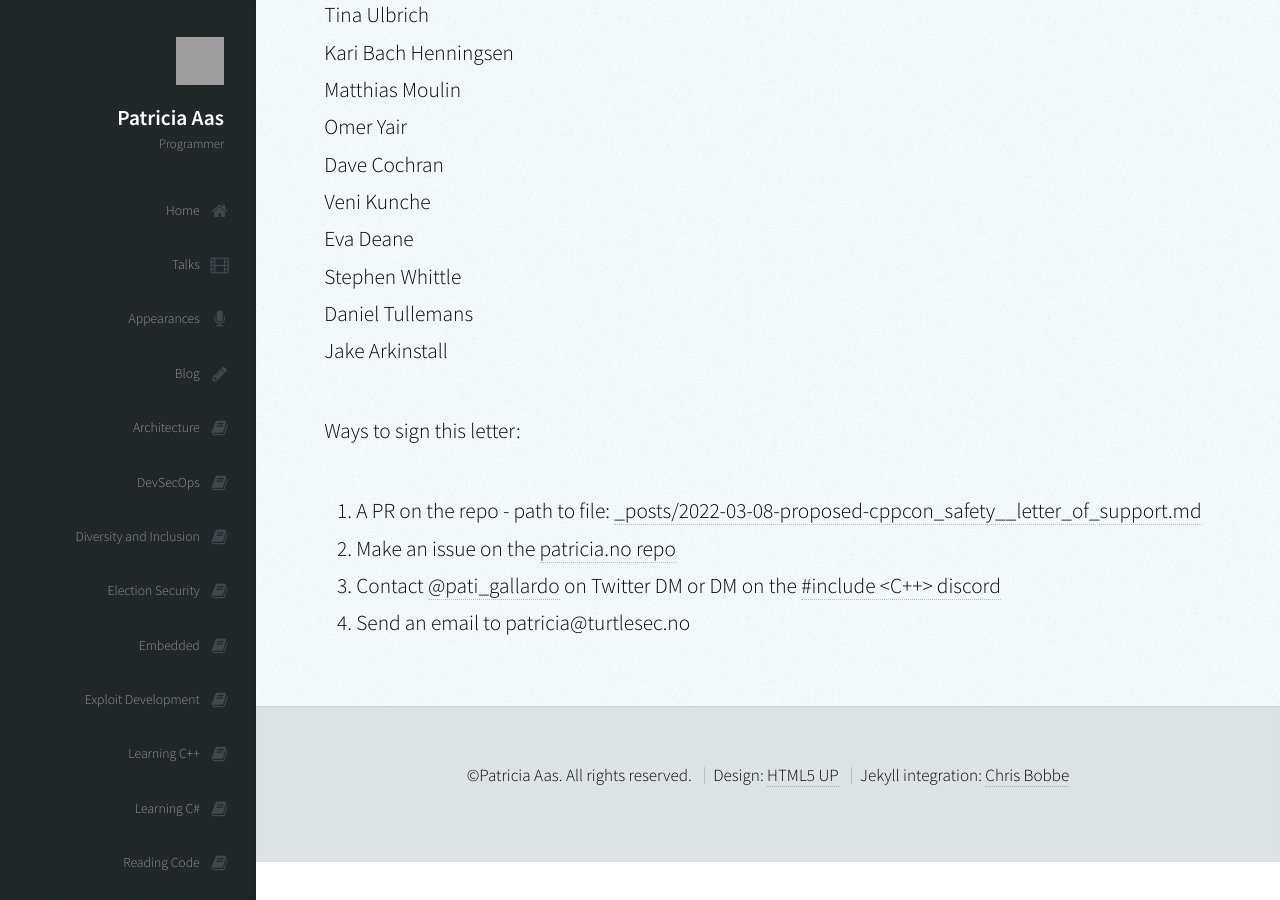
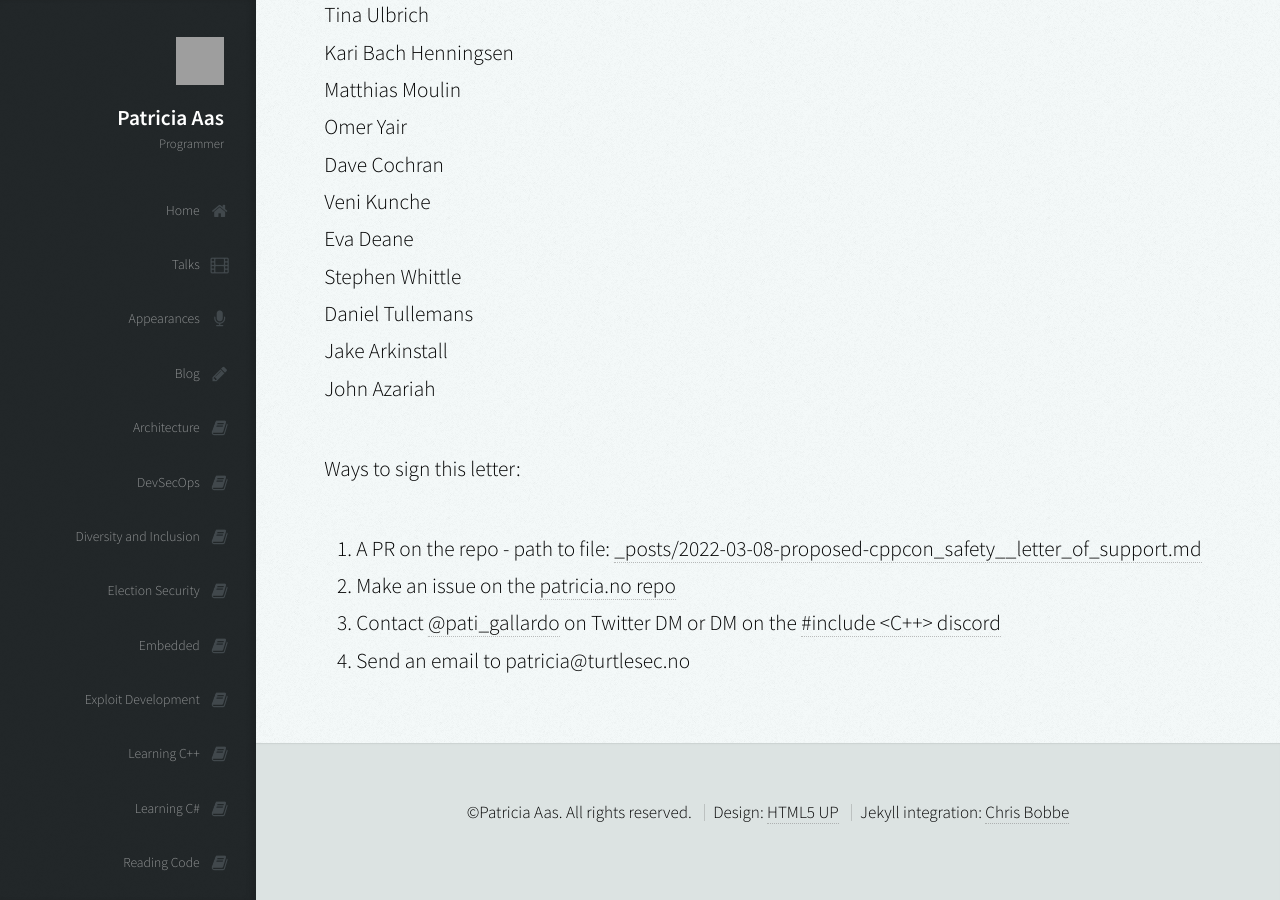
Before and after one commit to patricia-gallardo/patricia-gallardo.github.io, a Jekyll site: the page built from _posts/2022-03-08-proposed-cppcon_safety__letter_of_support.md, in a window 1280 px wide and 900 px high, scrolled down 6568 px. Built offline with Jekyll 4.4.1, drawn with Linux system fonts in a browser that asks for light colours; nearby versions of some CDN libraries; grey boxes are pictures that could not be loaded.

Commit message:
Update 2022-03-08-proposed-cppcon_safety__letter_of_support.md

```diff
--- a/_posts/2022-03-08-proposed-cppcon_safety__letter_of_support.md
+++ b/_posts/2022-03-08-proposed-cppcon_safety__letter_of_support.md
@@ -184,6 +184,7 @@ Eva Deane <br>
 Stephen Whittle <br>
 Daniel Tullemans <br>
 Jake Arkinstall <br>
+John Azariah <br>
 
 
 Ways to sign this letter:
```
